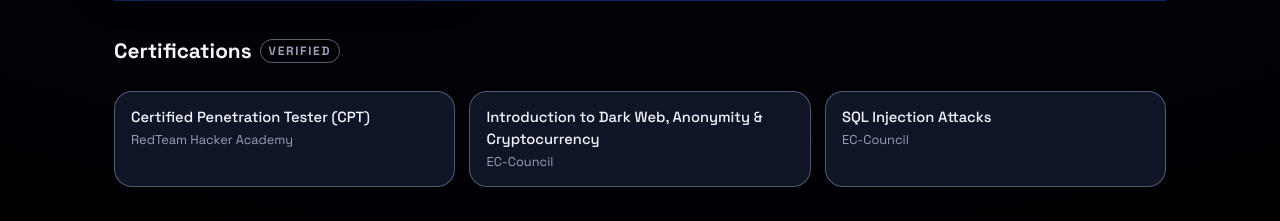
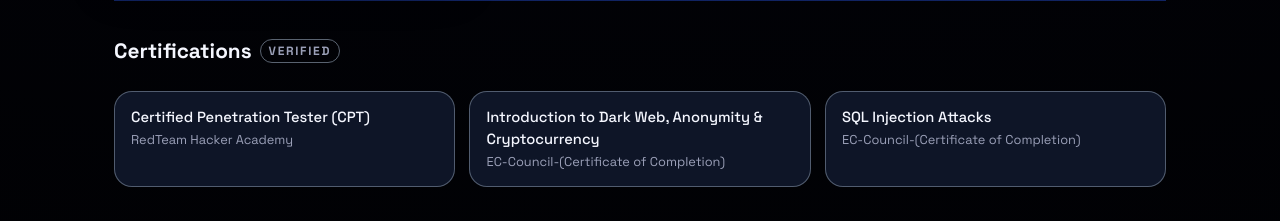
Before and after one commit to abhinandbinoy/portfolio, a plain HTML site: page index.html in a window 1280 px wide. Shown: the part 1920-2141 px from the top of the page. Drawn offline with Linux system fonts and the light colour scheme.

```diff
--- a/index.html
+++ b/index.html
@@ -1208,11 +1208,11 @@
             </div>
             <div class="cert-card">
               <div class="cert-card-title">Introduction to Dark Web, Anonymity & Cryptocurrency</div>
-              <div class="cert-card-org">EC-Council</div>
+              <div class="cert-card-org">EC-Council-(Certificate of Completion) </div>
             </div>
             <div class="cert-card">
               <div class="cert-card-title">SQL Injection Attacks</div>
-              <div class="cert-card-org">EC-Council</div>
+              <div class="cert-card-org">EC-Council-(Certificate of Completion) </div>
             </div>
           </div>
         </section>
```
